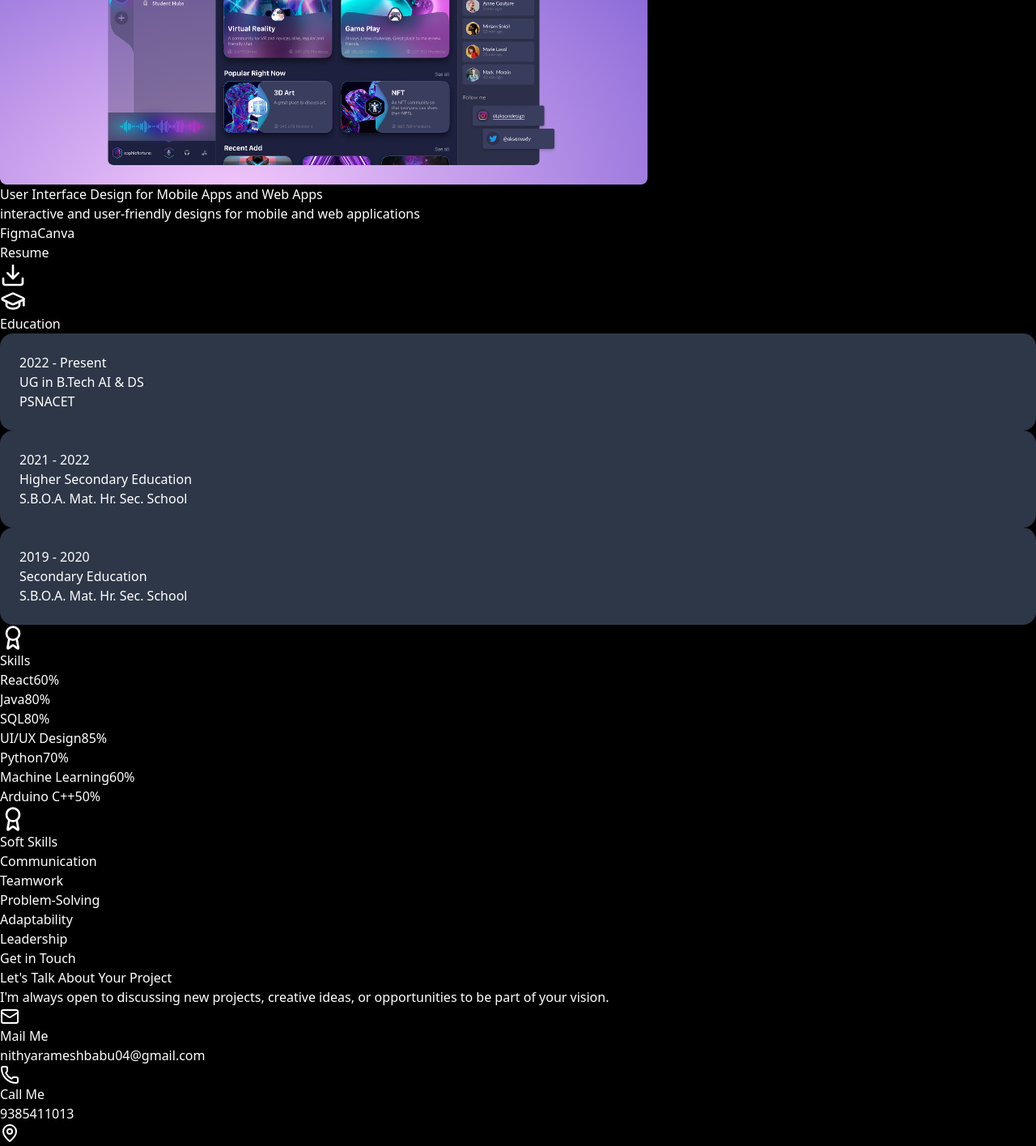
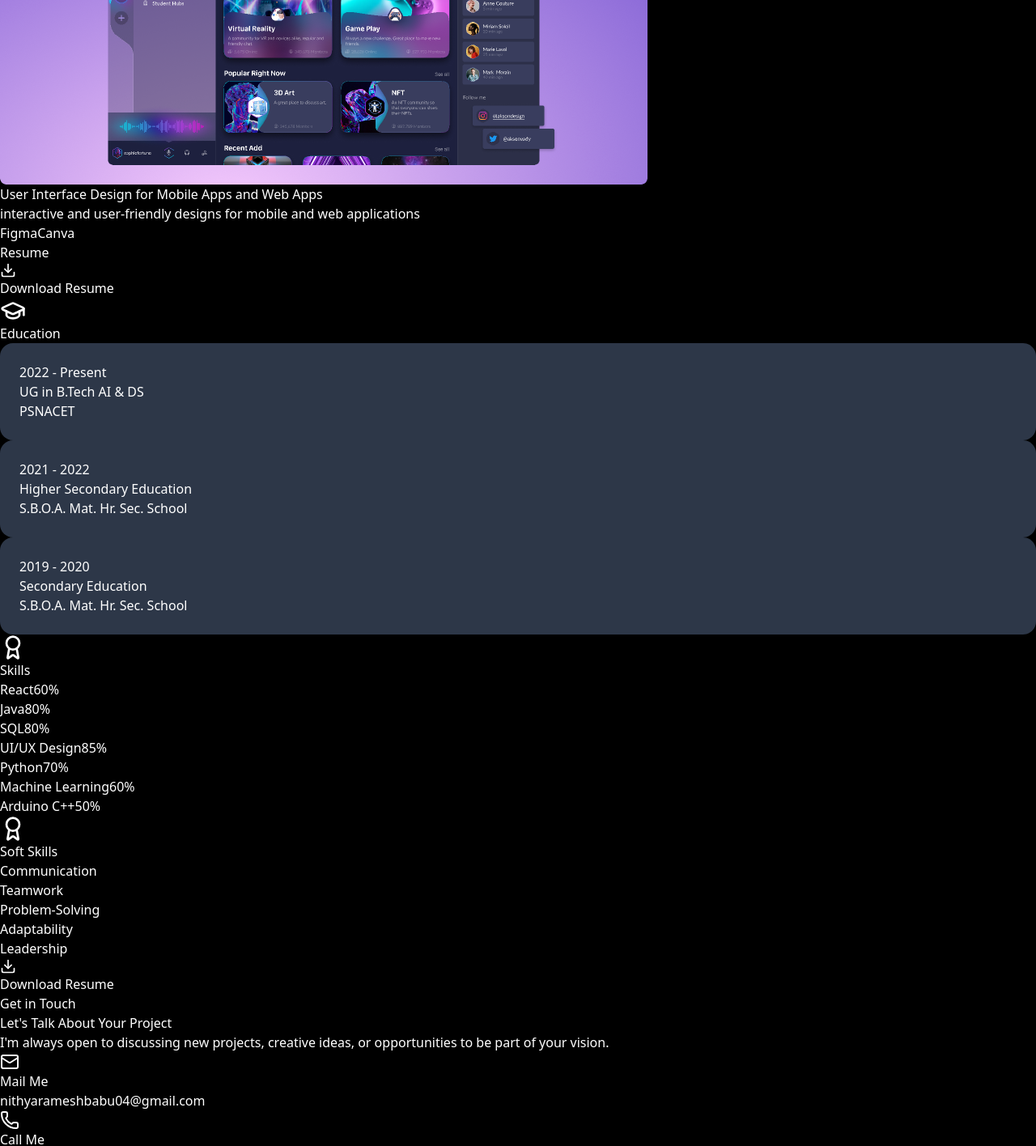
Before and after one commit to nithyarameshbabu/my-portfolio, a React (Vite) app: page / in a window 1280 px wide. Shown: the part 3183-4599 px from the top of the page at 81% size. Built offline with nearby package versions, Linux system fonts and the light colour scheme.

Commit message:
resume-changes

```diff
--- a/src/components/Resume.tsx
+++ b/src/components/Resume.tsx
@@ -1,21 +1,31 @@
 import { GraduationCap, Award, Download } from 'lucide-react';
 
 const Resume = () => {
+  const resumeUrl = "NithyaR_resume.pdf"; // Update this path to your actual PDF file
+
+  const handleDownload = () => {
+    const link = document.createElement('a');
+    link.href = resumeUrl;
+    link.download = 'Nithya_Resume.pdf'; // Specify the file name for download
+    document.body.appendChild(link);
+    link.click();
+    document.body.removeChild(link);
+  };
+
   return (
     <section id="resume" className="min-h-screen bg-gradient-to-b from-gray-900 to-black py-20 px-4">
       <div className="max-w-7xl mx-auto">
+        <h2 className="text-4xl md:text-6xl font-bold mb-4 reveal-text">Resume</h2>
 
-        {/* Resume Title with Download Icon */}
-        <div className="flex items-center space-x-4 mb-16 reveal-text">
-          <h2 className="text-4xl md:text-6xl font-bold">Resume</h2>
-          <a
-            href="NithyaR_resume.pdf" // Ensure this path is correct
-            download="Nithya_Resume.pdf"
-            className="text-white hover:text-gray-400 transition-all flex items-center"
-            title="Download Resume"
+        {/* Download Button for Desktop */}
+        <div className="hidden md:flex justify-start mb-8">
+          <button
+            onClick={handleDownload}
+            className="flex items-center gap-2 px-4 py-2 bg-blue-500 text-white rounded-lg hover:bg-blue-600 transition-colors"
           >
-            <Download size={32} />
-          </a>
+            <Download size={20} />
+            Download Resume
+          </button>
         </div>
 
         <div className="grid md:grid-cols-2 gap-12">
@@ -60,39 +70,42 @@ const Resume = () => {
               {[{
                 name: "React",
                 percent: 60,
-                color: "blue"
+                color: "bg-blue-500"
               }, {
                 name: "Java",
                 percent: 80,
-                color: "green"
+                color: "bg-green-500"
               }, {
                 name: "SQL",
                 percent: 80,
-                color: "purple"
+                color: "bg-purple-500"
               }, {
                 name: "UI/UX Design",
                 percent: 85,
-                color: "pink"
+                color: "bg-pink-500"
               }, {
                 name: "Python",
                 percent: 70,
-                color: "yellow"
+                color: "bg-yellow-500"
               }, {
                 name: "Machine Learning",
                 percent: 60,
-                color: "red"
+                color: "bg-red-500"
               }, {
                 name: "Arduino C++",
                 percent: 50,
-                color: "red"
+                color: "bg-orange-500"
               }].map((skill, index) => (
                 <div key={index}>
                   <div className="flex justify-between mb-2">
                     <span className="font-bold">{skill.name}</span>
-                    <span className={`text-${skill.color}-500`}>{skill.percent}%</span>
+                    <span className="text-gray-400">{skill.percent}%</span> {/* Set colorless percentage */}
                   </div>
                   <div className="h-2 bg-gray-700 rounded-full overflow-hidden">
-                    <div className={`h-full bg-${skill.color}-500 rounded-full`} style={{ width: `${skill.percent}%` }}></div>
+                    <div
+                      className={`h-full ${skill.color} rounded-full`}
+                      style={{ width: `${skill.percent}%` }}
+                    ></div>
                   </div>
                 </div>
               ))}
@@ -109,6 +122,17 @@ const Resume = () => {
             </ul>
           </div>
         </div>
+
+        {/* Download Button for Mobile */}
+        <div className="md:hidden flex justify-center mt-12">
+          <button
+            onClick={handleDownload}
+            className="flex items-center gap-2 px-4 py-2 bg-blue-500 text-white rounded-lg hover:bg-blue-600 transition-colors"
+          >
+            <Download size={20} />
+            Download Resume
+          </button>
+        </div>
       </div>
     </section>
   );
```
Also changed, not shown: 2 other files (tests, documents, lock files or other folders).
